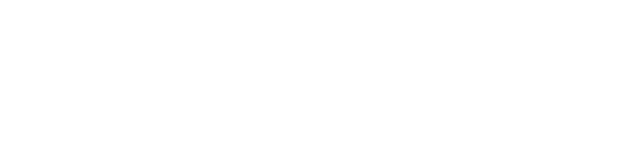
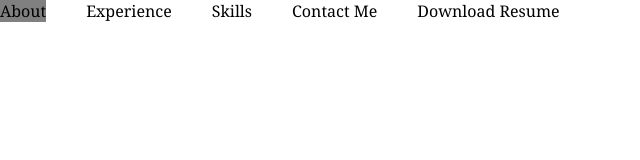
Before and after one commit to CodeBySushant/My-Library, a plain HTML site: page Web-Devlopment/index.html in a window 1280 px wide. Shown: the whole page, without its empty margins (0-640 px from the left). Drawn offline with Linux system fonts and the light colour scheme.

Commit message:
Adding css components to navbar

```diff
--- a/Web-Devlopment/index.html
+++ b/Web-Devlopment/index.html
@@ -3,9 +3,19 @@
 <head>
     <meta charset="UTF-8">
     <meta name="viewport" content="width=device-width, initial-scale=1.0">
-    <title>Document</title>
+    <title>My-Portfolio</title>
+    <link rel = "stylesheet" href="styles.css">
 </head>
 <body>
-
+    <header>
+        <div></div>
+        <nav>
+            <a href = "">About</a>
+            <a href = "">Experience</a>
+            <a href = "">Skills</a>
+            <a href = "">Contact Me</a>
+            <a href="#resume" class="cta-button">Download Resume</a>
+        </nav>
+    </header>
 </body>
 </html>
--- /dev/null
+++ b/Web-Devlopment/styles.css
@@ -0,0 +1,20 @@
+body{
+    margin: 0;
+    font-family: Arial, Helvetica, sans-serif;
+    background-color: white;
+}
+
+nav{
+    display: flex;
+    gap: 40px;
+}
+
+nav a{
+    color: black;
+    font-family:Georgia, 'Times New Roman', Times, serif;
+    text-decoration: none;
+}
+
+nav a:hover{
+    background: gray;
+}
```
